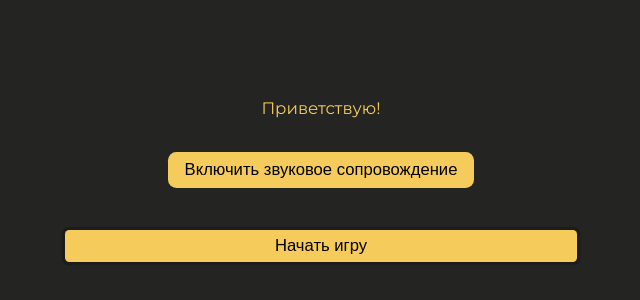
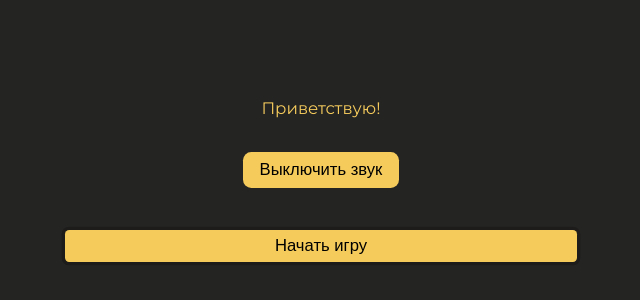
Before and after one commit to Fadinv/clicker, a Next.js app: page / in a window 1280 px wide. Shown: the part 220-520 px from the top of the page, without its empty margins (319-959 px from the left). Built offline with nearby package versions, Linux system fonts and the light colour scheme.

Commit message:
test sound

```diff
--- a/Components/SoundPanel/SoundPanel.tsx
+++ b/Components/SoundPanel/SoundPanel.tsx
@@ -48,7 +48,16 @@ const SoundPanel: React.FC<SoundPanelProps> = ({
     const [prevVolume, setPrevVolume] = useState<number>(30)
 
     const soundOn = () => {
-        setAtmosphereIsPlaying(true)
+        setAtmosphereIsPlaying(!atmosphereIsPlaying)
+
+        if (atmosphereIsPlaying) {
+            setAtmosphere(null)
+            setDrinkSound(null)
+            setBuySound(null)
+            setTriggerSound(null)
+            setHitSound(null)
+            return;
+        }
 
         const atmosphere = new Audio('/audio/atmosphere.mp3')
         atmosphere.loop = true
@@ -210,45 +219,47 @@ const SoundPanel: React.FC<SoundPanelProps> = ({
 
     return (
         <div className={styles.SoundPanel}>
-            {atmosphereIsPlaying ? <>
-                <div style={{
-                    display: 'flex',
-                    flexDirection: 'column',
-                    justifyContent: 'center',
-                    alignItems: 'center',
-                }}>
-                    <div>volume: {Math.round(volumeState / 100)}</div>
+            <button onClick={soundOn} className={styles.OnMusic}>
+                {atmosphereIsPlaying ? 'Включить звуковое сопровождение' : 'Выключить звук'}
+            </button>
+            {/*{atmosphereIsPlaying ? <>*/}
+            {/*    <div style={{*/}
+            {/*        display: 'flex',*/}
+            {/*        flexDirection: 'column',*/}
+            {/*        justifyContent: 'center',*/}
+            {/*        alignItems: 'center',*/}
+            {/*    }}>*/}
+            {/*        <div>volume: {Math.round(volumeState / 100)}</div>*/}
 
-                    <button onClick={onAndOffVolume} className={styles.SoundButton}>
-                        <img onMouseDown={(e) => {
-                            e.preventDefault()
-                            return false
-                        }} className={styles.SoundImg} src={volumeState === 0 ? '/volume-off.svg' : '/volume-on.svg'} alt=""/>
-                    </button>
-                </div>
+            {/*        <button onClick={onAndOffVolume} className={styles.SoundButton}>*/}
+            {/*            <img onMouseDown={(e) => {*/}
+            {/*                e.preventDefault()*/}
+            {/*                return false*/}
+            {/*            }} className={styles.SoundImg} src={volumeState === 0 ? '/volume-off.svg' : '/volume-on.svg'} alt=""/>*/}
+            {/*        </button>*/}
+            {/*    </div>*/}
 
-                <div ref={sliderRef} className={styles.slider}>
-                    <div style={{
-                        width: `calc(${volumeState / 100}% + 1.65vh)`,
-                    }} className={styles.ActiveBackground}>
+            {/*    <div ref={sliderRef} className={styles.slider}>*/}
+            {/*        <div style={{*/}
+            {/*            width: `calc(${volumeState / 100}% + 1.65vh)`,*/}
+            {/*        }} className={styles.ActiveBackground}>*/}
 
-                    </div>
+            {/*        </div>*/}
 
-                    <div
-                        onTouchStart={scrollStart}
-                        onMouseDown={scrollStart}
+            {/*        <div*/}
+            {/*            onTouchStart={scrollStart}*/}
+            {/*            onMouseDown={scrollStart}*/}
 
-                        ref={scrollRef}
-                        className={styles.scroll}
+            {/*            ref={scrollRef}*/}
+            {/*            className={styles.scroll}*/}
 
-                        style={{
-                            left: volumeState < 9700 ? `${volumeState / 100}%` : 'calc(100% - 3vh)',
-                        }}
-                    >
-                    </div>
-                </div>
-            </> : <button onClick={soundOn} className={styles.OnMusic}>Включить звуковое сопровождение</button>}
-
+            {/*            style={{*/}
+            {/*                left: volumeState < 9700 ? `${volumeState / 100}%` : 'calc(100% - 3vh)',*/}
+            {/*            }}*/}
+            {/*        >*/}
+            {/*        </div>*/}
+            {/*    </div>*/}
+            {/*</> : <button onClick={soundOn} className={styles.OnMusic}>Включить звуковое сопровождение</button>}*/}
         </div>
     )
 }
```
